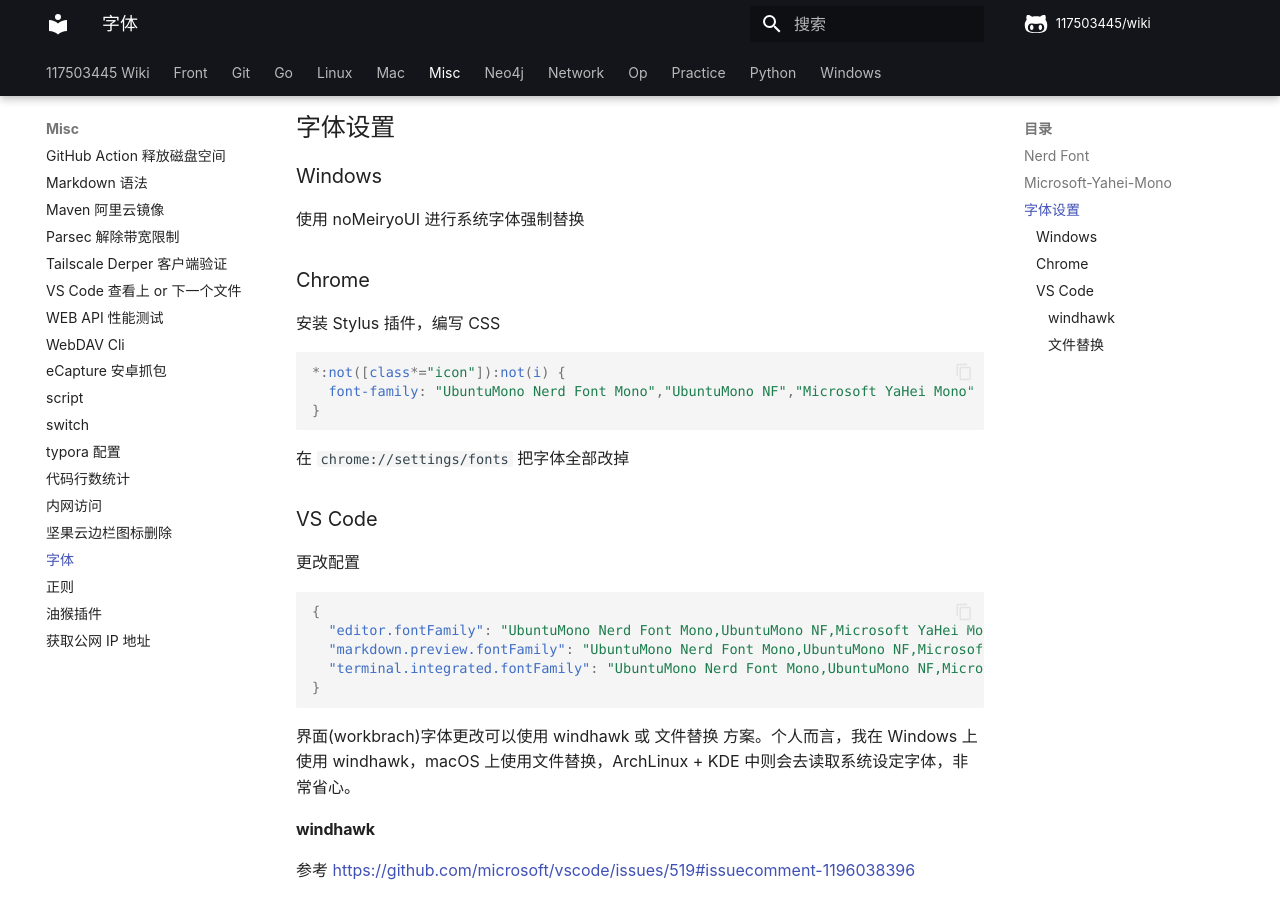
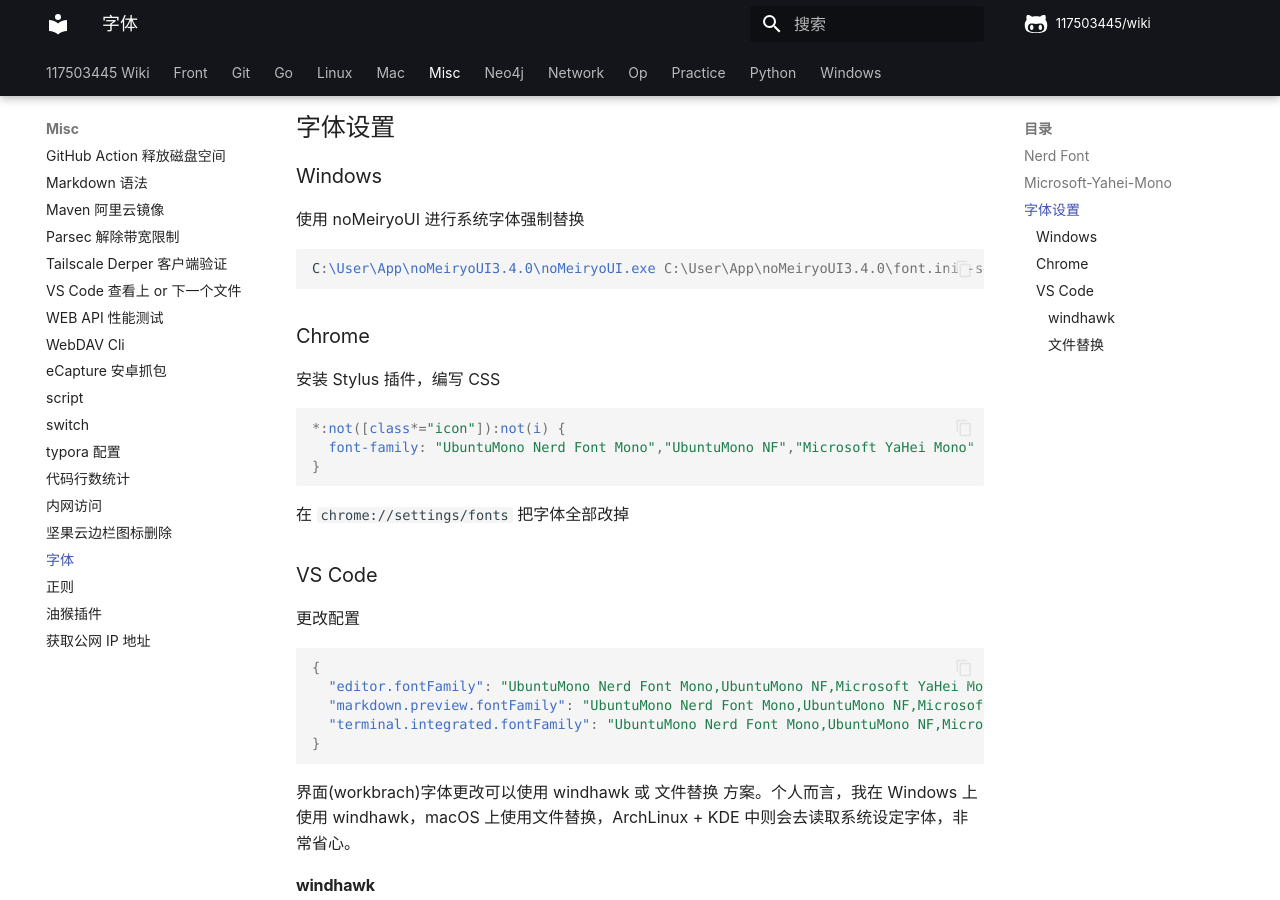
Before and after one commit to 117503445/wiki, an MkDocs documentation site: the page built from docs/misc/字体.md, in a window 1280 px wide and 900 px high, scrolled down 733 px. Built offline with MkDocs 1.6.1 and Material for MkDocs 9.7.7, drawn with Linux system fonts in a browser that asks for light colours; comment, search, counter and statistics services are not loaded.

Commit message:
wip
Signed-off-by: 117503445 <t117503445@gmail.com>

````diff
--- a/docs/misc/字体.md
+++ b/docs/misc/字体.md
@@ -37,6 +37,10 @@
 ### Windows
 
 使用 noMeiryoUI 进行系统字体强制替换
+
+```bat
+C:\User\App\noMeiryoUI3.4.0\noMeiryoUI.exe C:\User\App\noMeiryoUI3.4.0\font.ini -set
+```
 
 ### Chrome
 
````
